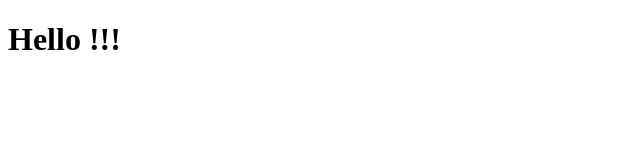
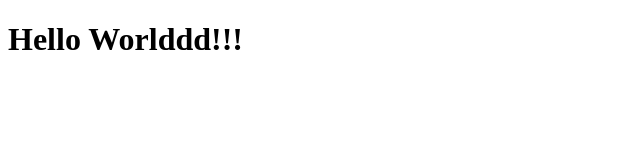
Before and after one commit to Aryan30134/AryanSadhwani_202326800080_Mid2025, a plain HTML site: page index.html in a window 1280 px wide. Shown: the whole page, without its empty margins (0-640 px from the left). Drawn offline with Linux system fonts and the light colour scheme.

Commit message:
add code1

```diff
--- a/index.html
+++ b/index.html
@@ -6,6 +6,6 @@
     <title>Document</title>
 </head>
 <body>
-    <h1>Hello !!!</h1>
+    <h1>Hello Worlddd!!!</h1>
 </body>
 </html>
```
